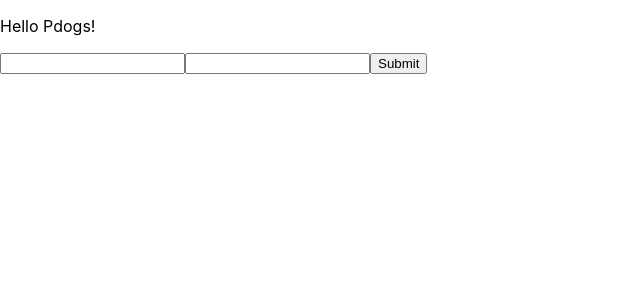
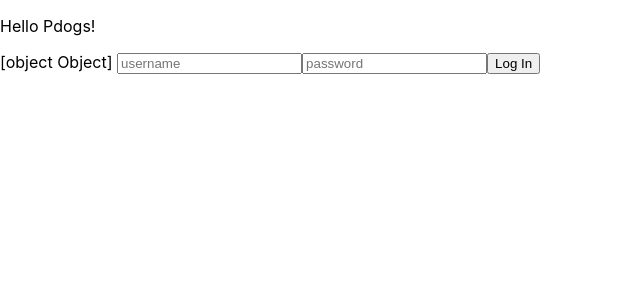
Before and after one commit to yyl14/pd6-fe, a React (Create React App) app: page /login in a window 1280 px wide. Shown: the top 300 px of the page, without its empty margins (0-640 px from the left). Built offline with nearby package versions, Linux system fonts and the light colour scheme.

Commit message:
Basic structure

```diff
--- a/src/App.js
+++ b/src/App.js
@@ -1,7 +1,7 @@
 import React, { Component } from 'react';
 import { Provider } from 'react-redux';
 import { BrowserRouter as Router, Switch, Route } from 'react-router-dom';
-import Login from './containers/auth/login';
+import Login from './containers/auth/Login';
 import Index from './containers';
 import NoMatch from './components/noMatch';
 
--- a/src/actions/auth.js
+++ b/src/actions/auth.js
@@ -1,10 +1,12 @@
 import agent from './agent';
-
 import {} from './constant';
 
 export const userSignIn = (data) => (dispatch) => {
   console.log('user sign in successfully');
   console.log(data);
+
+  return {}; // TODO
+
   // agent.post('/signin', { userId: user_id })
   // .then(res => {
   //   dispatch({
--- /dev/null
+++ b/src/actions/index.js
@@ -0,0 +1,2 @@
+export * as authActions from './auth';
+export * as constants from './constant';
--- /dev/null
+++ b/src/containers/auth/LoginForm.js
@@ -0,0 +1,28 @@
+import { useState } from 'react';
+import React, { useSelector, useDispatch } from 'react-redux';
+import { bindActionCreators } from 'redux';
+import { authActions } from '../../actions/index';
+
+export default function LoginForm() {
+  const dispatch = useDispatch();
+  const { userSignIn } = bindActionCreators(authActions, dispatch);
+  const loginState = useSelector((state) => state.auth);
+  const [username, setUserName] = useState('');
+  const [password, setPassword] = useState('');
+
+  const onSubmit = () => {
+    userSignIn(username, password);
+  };
+
+  return (
+    <div className="login-form">
+      <span>{String(loginState)}</span>
+      {' '}
+      <input placeholder="username" value={username} onChange={(e) => setUserName(e.target.value)} />
+      <input placeholder="password" value={password} onChange={(e) => setPassword(e.target.value)} />
+      <button type="button" onClick={onsubmit}>
+        Log In
+      </button>
+    </div>
+  );
+}
--- a/src/containers/auth/login.js
+++ b/src/containers/auth/login.js
@@ -4,64 +4,62 @@ import { withRouter } from 'react-router-dom';
 import PropTypes from 'prop-types';
 import agent from '../../actions/agent';
 import { userSignIn } from '../../actions/auth';
+import LoginForm from './LoginForm';
 
 import '../../styles/auth.css';
 import '../../styles/index.css';
 
 class Login extends Component {
-  constructor(props) {
-    super(props);
-    this.state = {
-      userId: '',
-      password: '',
-    };
-    this.handleChange1 = this.handleChange1.bind(this);
-    this.handleChange2 = this.handleChange2.bind(this);
-    this.handleSubmit = this.handleSubmit.bind(this);
-  }
+  // constructor(props) {
+  //   super(props);
+  //   this.state = {
+  //     userId: '',
+  //     password: '',
+  //   };
+  //   this.handleChange1 = this.handleChange1.bind(this);
+  //   this.handleChange2 = this.handleChange2.bind(this);
+  //   this.handleSubmit = this.handleSubmit.bind(this);
+  // }
 
   componentDidMount() {}
 
-  handleChange1(event) {
-    this.setState({ userId: event.target.value });
-  }
+  // handleChange1(event) {
+  //   this.setState({ userId: event.target.value });
+  // }
 
-  handleChange2(event) {
-    this.setState({ password: event.target.value });
-  }
+  // handleChange2(event) {
+  //   this.setState({ password: event.target.value });
+  // }
 
-  handleSubmit(event) {
-    event.preventDefault();
-    const { onSubmit } = this.props;
-    onSubmit(this.state);
-  }
+  // handleSubmit(event) {
+  //   event.preventDefault();
+  //   const { onSubmit } = this.props;
+  //   onSubmit(this.state);
+  // }
 
   render() {
-    const { userId, password } = this.state;
     return (
       <div className="login-page">
         <p>Hello Pdogs!</p>
-        <form onSubmit={this.handleSubmit}>
-          <input type="text" name="userId" value={userId} onChange={this.handleChange1} />
-          <input type="text" name="password" value={password} onChange={this.handleChange2} />
-          <input type="submit" value="Submit" />
-        </form>
+        <LoginForm />
       </div>
     );
   }
 }
 
-const mapStateToProps = (state) => ({
-  auth: state.auth,
-  error: state.error,
-});
+// const mapStateToProps = (state) => ({
+//   auth: state.auth,
+//   error: state.error,
+// });
 
-const mapDispatchToProps = (dispatch) => ({
-  onSubmit: (input) => dispatch(userSignIn(input)),
-});
+// const mapDispatchToProps = (dispatch) => ({
+//   onSubmit: (input) => dispatch(userSignIn(input)),
+// });
 
-Login.propTypes = {
-  onSubmit: PropTypes.func.isRequired,
-};
+// Login.propTypes = {
+//   onSubmit: PropTypes.func.isRequired,
+// };
 
-export default connect(mapStateToProps, mapDispatchToProps)(withRouter(Login));
+// export default connect(mapStateToProps, mapDispatchToProps)(withRouter(Login));
+
+export default Login;
```
Also changed, not shown: 1 other file (tests, documents, lock files or other folders).
